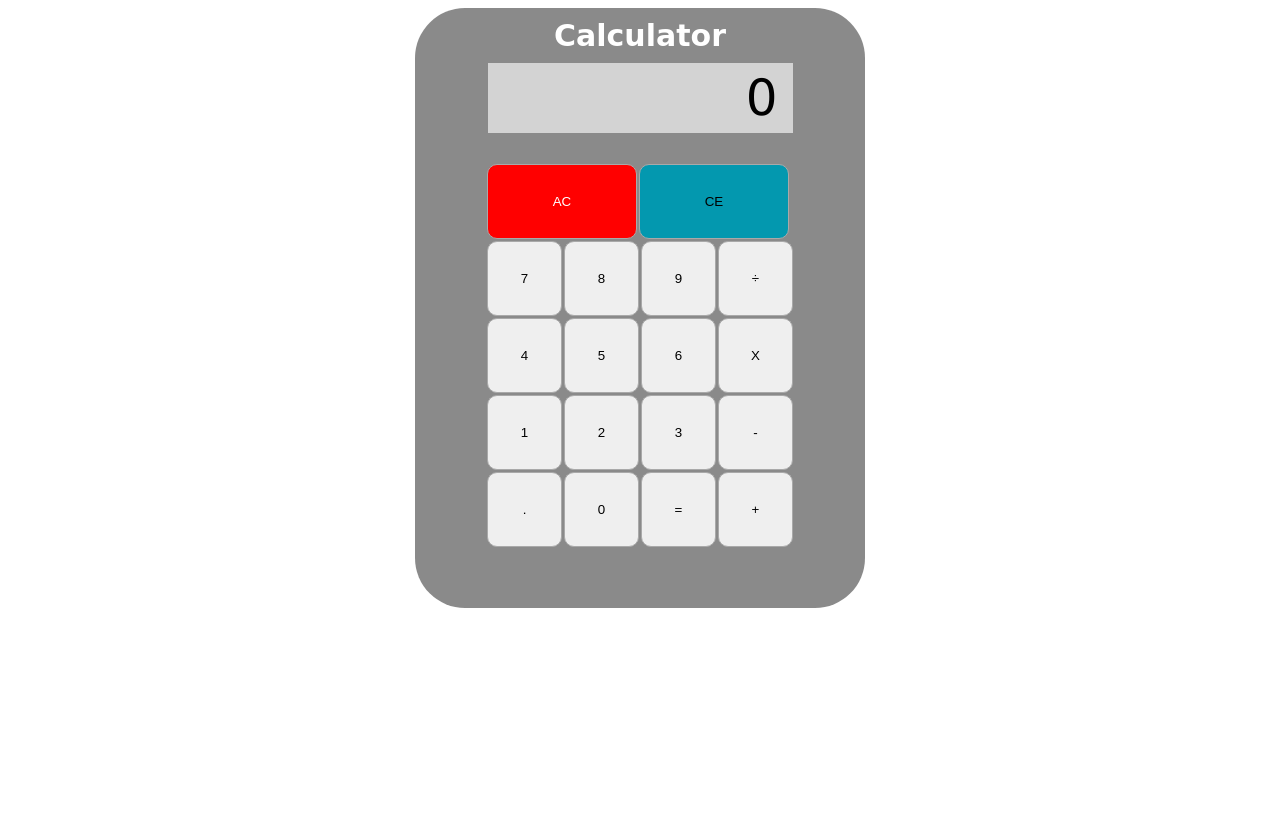
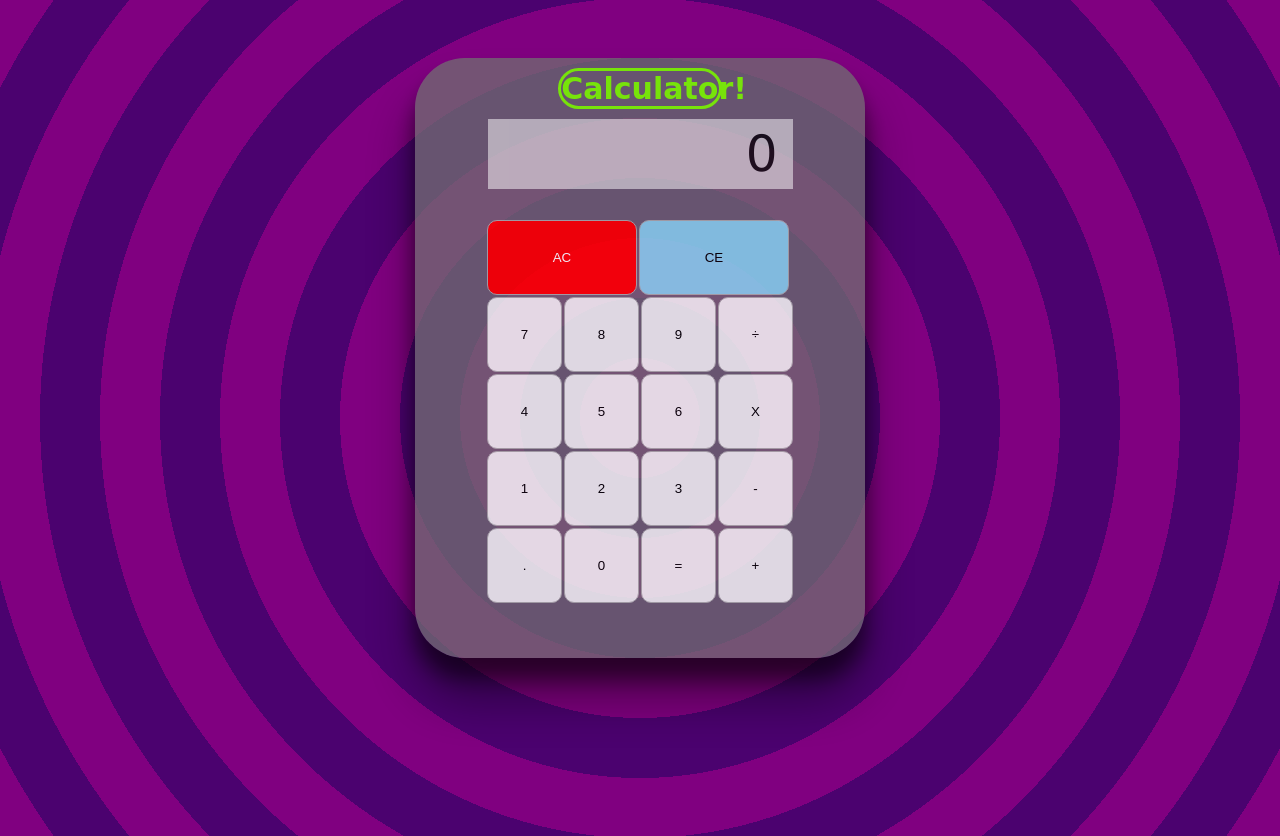
Before and after one commit to MattGitHub01/calculator, a plain HTML site: page index.html in a window 1280 px wide. Before the commit the page ends 800 px from the top, so only its background shows below. Drawn offline with Linux system fonts and the light colour scheme.

Commit message:
Add repeating target/stripe background, make calculator somewhat opaque, change color of CE button and change title color / add rounded border

```diff
--- a/script.js
+++ b/script.js
@@ -94,7 +94,7 @@ calcBody.classList.add('calcBody');
 container.appendChild(calcBody);
 
 const title = document.createElement('h3');
-title.textContent = 'Calculator';
+title.textContent = 'Calculator!';
 title.classList.add('title');
 calcBody.appendChild(title);
 
--- a/style.css
+++ b/style.css
@@ -1,3 +1,16 @@
+body {
+    height: 100vh;
+    padding: 10px;
+    background: repeating-radial-gradient(
+        circle,
+        purple,
+        purple 60px,
+        #4b026f 60px,
+        #4b026f 120px
+    );
+    background-repeat: no-repeat;
+}
+
 .container {
     display: flex;
     justify-content: center;
@@ -5,6 +18,8 @@
 }
 
 .calcBody {
+    margin-top: 40px;
+    opacity: .9;
     display: flex;
     width: 450px;
     height: 600px;
@@ -12,20 +27,25 @@
     align-items: center;
     background-color: rgba(113, 113, 113, 0.825);
     border-radius: 50px;
+    box-shadow: 0 40px 50px rgba(0, 0, 0, 0.462), 0 20px 20px rgba(0, 0, 0, 0.571);
 }
 
 .title {
-    width: 100%;
+    width: 35%;
+    display: inline;
     text-align: center;
     font-family: cursive;
     font-weight: bolder;
     font-size: 30px;
     padding: -30px;
     margin: 10px;
-    color: white;
+    color: lawngreen;
+    border: 3px solid lawngreen;
+    border-radius: 30px;
 }
 
 .calcScrn {
+    opacity: .82;
     font-family: Verdana, Geneva, Tahoma, sans-serif;
     font-weight: lighter;
     display: flex;
@@ -75,9 +95,9 @@ button:active {
 
 .clearEntryBtn {
     width: 150px;
-    background-color: rgb(3, 152, 175);
+    background-color: skyblue;
 }
 
 .clearEntryBtn:active {
-    background-color: rgb(0, 69, 69);
+    background-color: rgb(55, 118, 144);
 }
```
